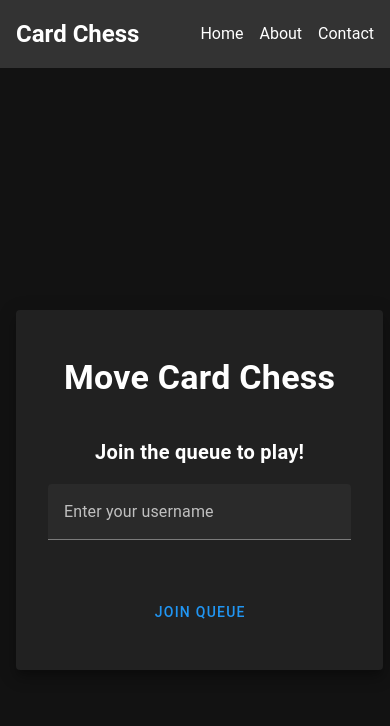
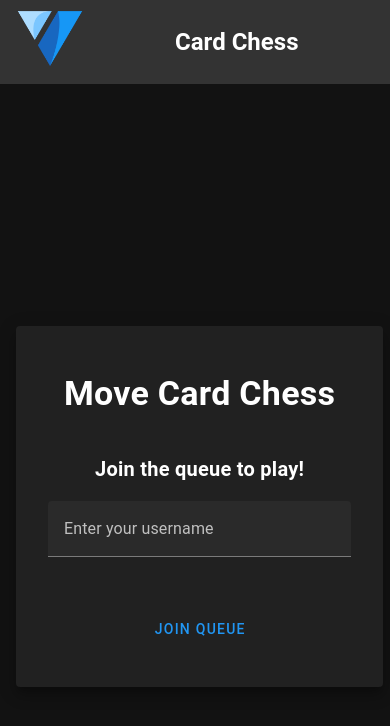
Before and after one commit to kristiangoystdal/Card_Chess_Game, a Vue app: page / in a window 390 px wide. Shown: the top 726 px of the page. Built offline with nearby package versions, Linux system fonts and the light colour scheme; no server answers; a small style sheet from the web is missing.

Commit message:
refactor: restructure AppBar component layout for improved organization and responsiveness

```diff
--- a/src/components/AppBar.vue
+++ b/src/components/AppBar.vue
@@ -1,11 +1,14 @@
 <template>
   <header class="app-bar">
     <nav class="app-bar__nav">
+      <div class="app-bar__logo">
+        <img src="@/assets/logo.png" alt="Logo" />
+      </div>
       <h1 class="app-bar__title">Card Chess</h1>
       <ul class="app-bar__menu">
-        <li><a href="#">Home</a></li>
+        <!-- <li><a href="#">Home</a></li>
         <li><a href="#">About</a></li>
-        <li><a href="#">Contact</a></li>
+        <li><a href="#">Contact</a></li> -->
       </ul>
     </nav>
   </header>
@@ -21,17 +24,30 @@
 .app-bar {
   background-color: #333;
   color: #fff;
-  padding: 1rem;
+  height: 10vh;
+  display: flex;
+  align-items: center;
+  padding: 0 1rem;
 }
 
 .app-bar__nav {
   display: flex;
   justify-content: space-between;
   align-items: center;
+  width: 100%;
+}
+
+.app-bar__logo img {
+  height: 100%;
+  max-height: 8vh;
+  width: auto;
+  max-width: 100%;
+  object-fit: contain;
 }
 
 .app-bar__title {
   font-size: 1.5rem;
+  margin-left: 1rem;
 }
 
 .app-bar__menu {
```
